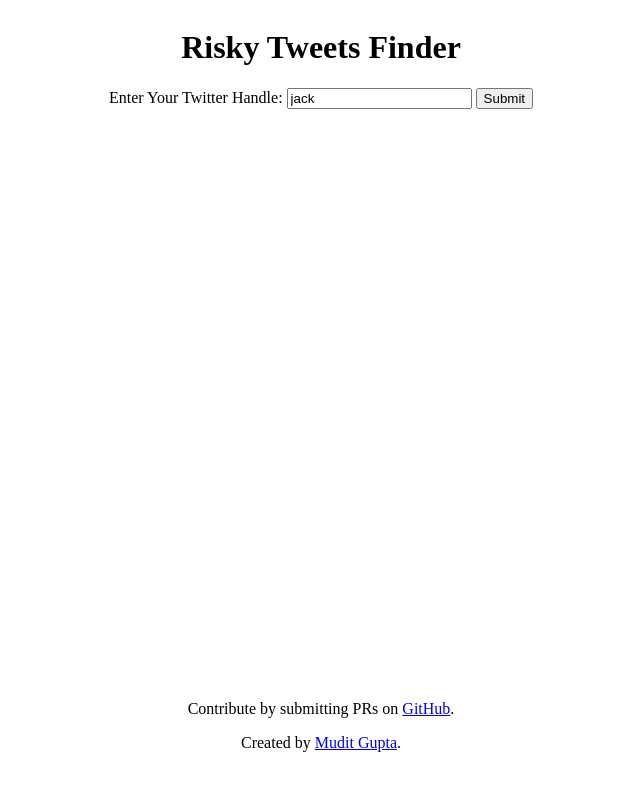
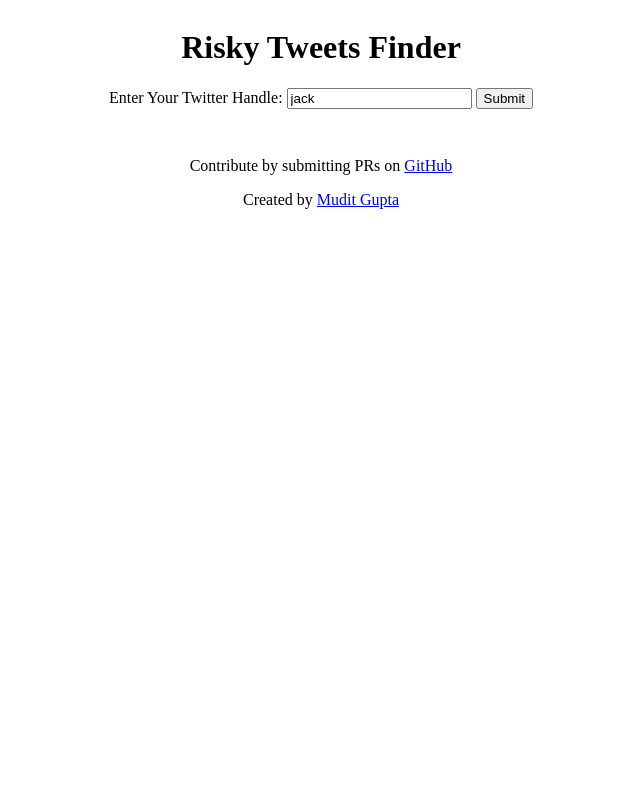
Before and after one commit to maxsam4/risky-tweets-finder, a plain HTML site: page public/index.html in a window 1280 px wide. Shown: the whole page, without its empty margins (319-959 px from the left). Drawn offline with Linux system fonts and the light colour scheme.

Commit message:
height adjustment

```diff
--- a/public/index.html
+++ b/public/index.html
@@ -7,7 +7,6 @@
         <style>
             body {
                 text-align: center;
-                height: 95vh;
                 display: flex;
                 flex-direction: column;
             }
@@ -23,14 +22,14 @@
         <h1>Risky Tweets Finder</h1>
         <form onsubmit="return brrr(this);" class="main">
             <label for="handle">Enter Your Twitter Handle:</label>
-            <input type="text" id="handle" name="handle" value="jack">
+            <input type="text" id="handle" name="handle" value="jack" />
             <input type="submit" value="Submit" />
         </form>
         <ul>
         </ul>
         <footer>
-            <p>Contribute by submitting PRs on <a href="https://github.com/maxsam4/risky-tweets-finder">GitHub</a>.</p>
-            <p>Created by <a href="https://mudit.blog/" title="Mudit Gupta">Mudit Gupta</a>.</p>
+            <p>Contribute by submitting PRs on <a href="https://github.com/maxsam4/risky-tweets-finder">GitHub</a></p>
+            <p>Created by <a href="https://mudit.blog/" title="Mudit Gupta">Mudit Gupta</a></p>
         </footer>
         <script>
             function brrr(data) {
```
